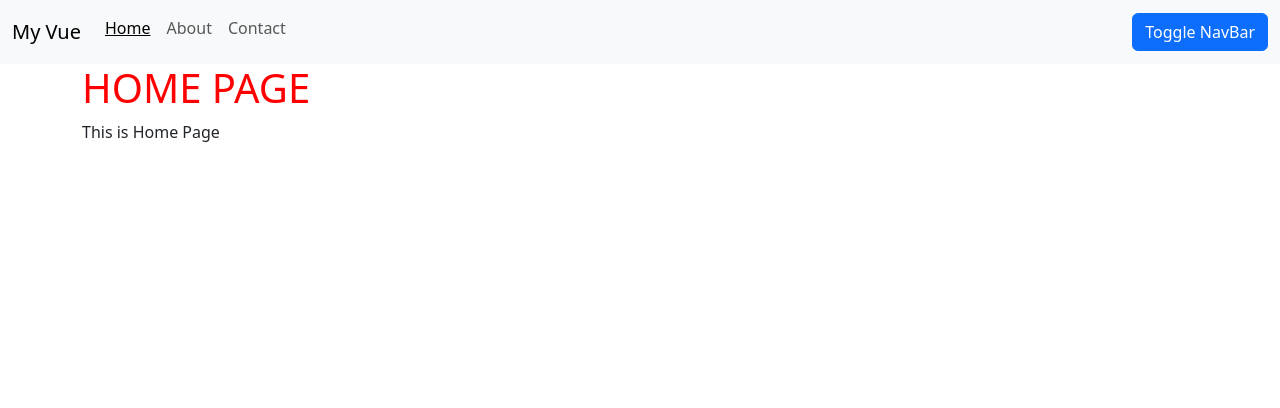
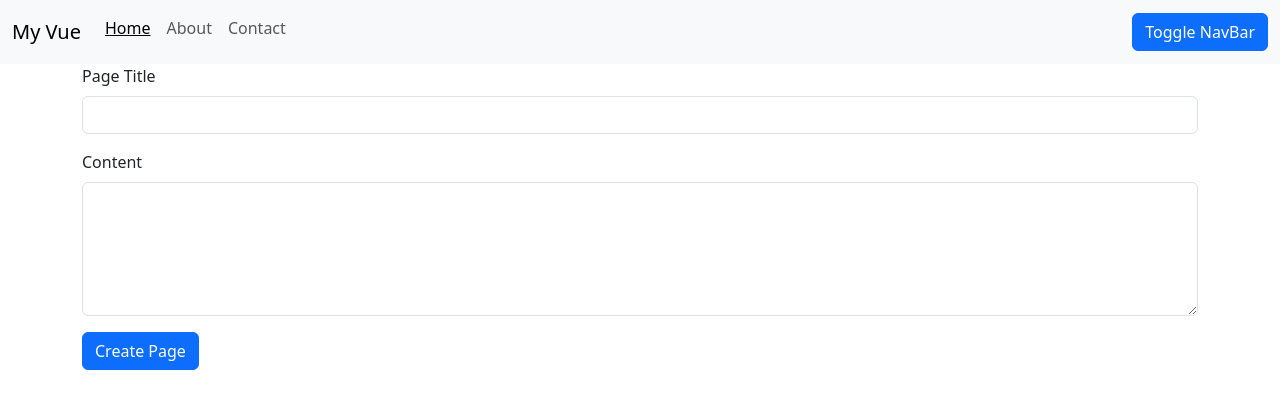
Before and after one commit to Dipesh1jain/vue-start-spa, a Vue app: page / in a window 1280 px wide. Shown: the top 408 px of the page. Built offline with nearby package versions, Linux system fonts and the light colour scheme; the HTML template or start-up script is replaced by a standard one.

Commit message:
Working With Forms

```diff
--- a/src/App.vue
+++ b/src/App.vue
@@ -4,20 +4,24 @@
 
 <!--using if statement if pages.lenght is 0 PageViewer components will not be called -->
 
-    <page-viewer v-if="pages.length>0"
-    :page="pages[activePage]"></page-viewer>
-
+    <!-- <page-viewer v-if="pages.length>0"
+    :page="pages[activePage]"></page-viewer> -->
+<create-page
+:page-created="pageCreated">
+</create-page>
 </template>
 <script>
 
 import  Navbar  from './components/Navbar.vue';
 import   PageViewer  from './components/PageViewer.vue';
+import   CreatePage  from './components/CreatePage.vue';
 
 export default {
   // adding components which we are going to use
   components: {
       Navbar,
-    PageViewer
+    PageViewer,
+    CreatePage
   },
   created(){
    this.getPages()
@@ -39,8 +43,10 @@ export default {
       let res =await fetch('pages.json')
       let data = await res.json();
      this.pages = data;
+    },
+    pageCreated(pageObj){
+console.log(pageObj)
     }
-
   }
 };
 </script>
--- /dev/null
+++ b/src/components/CreatePage.vue
@@ -0,0 +1,39 @@
+<template>
+  <div class="container mb-3">
+    <form action="">
+    <div class="mb-3">
+      <label for="" class="form-label">
+        Page Title
+      </label>
+             <!-- bind the data  using v-model -->
+       <input type="text" class="form-control"
+       v-model="pageTitle"
+       ></input>
+      </div>
+
+    <div class="mb-3">
+         <label for="" class="form-label" >Content</label>
+        <textarea type="text"
+            class="form-control"
+            rows="5"
+            v-model="content">
+        </textarea></div>
+    <div class="mb-3">
+        <button class="btn btn-primary"
+        @click.prevent="pageCreated({pageTitle,content})"
+        >Create Page
+        </button></div>
+    </form>
+  </div>
+</template>
+<script>
+export default{
+    props:['pageCreated'],
+    data(){
+        return{
+            pageTitle:'',
+            content:''
+        }
+    }
+}
+</script>
```
